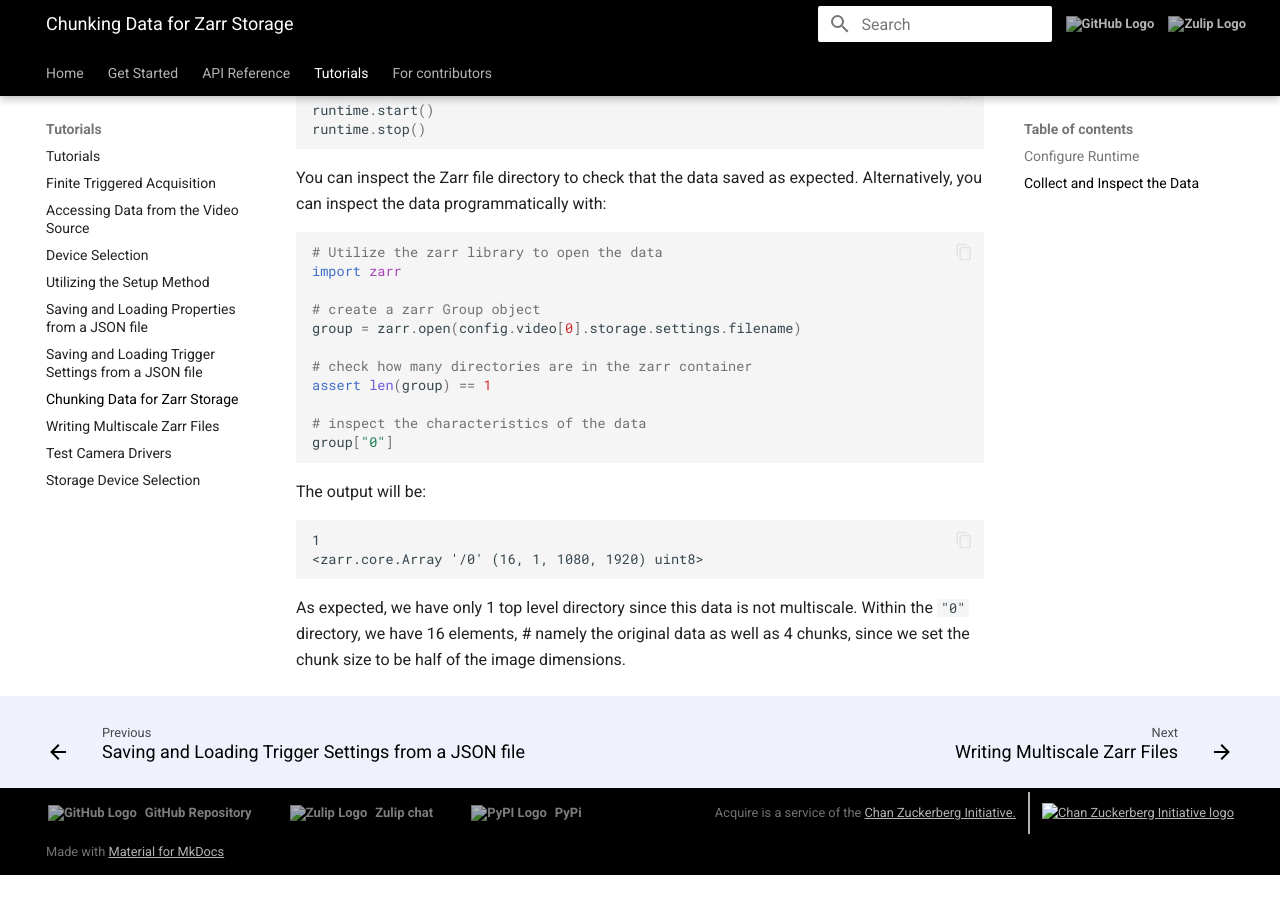
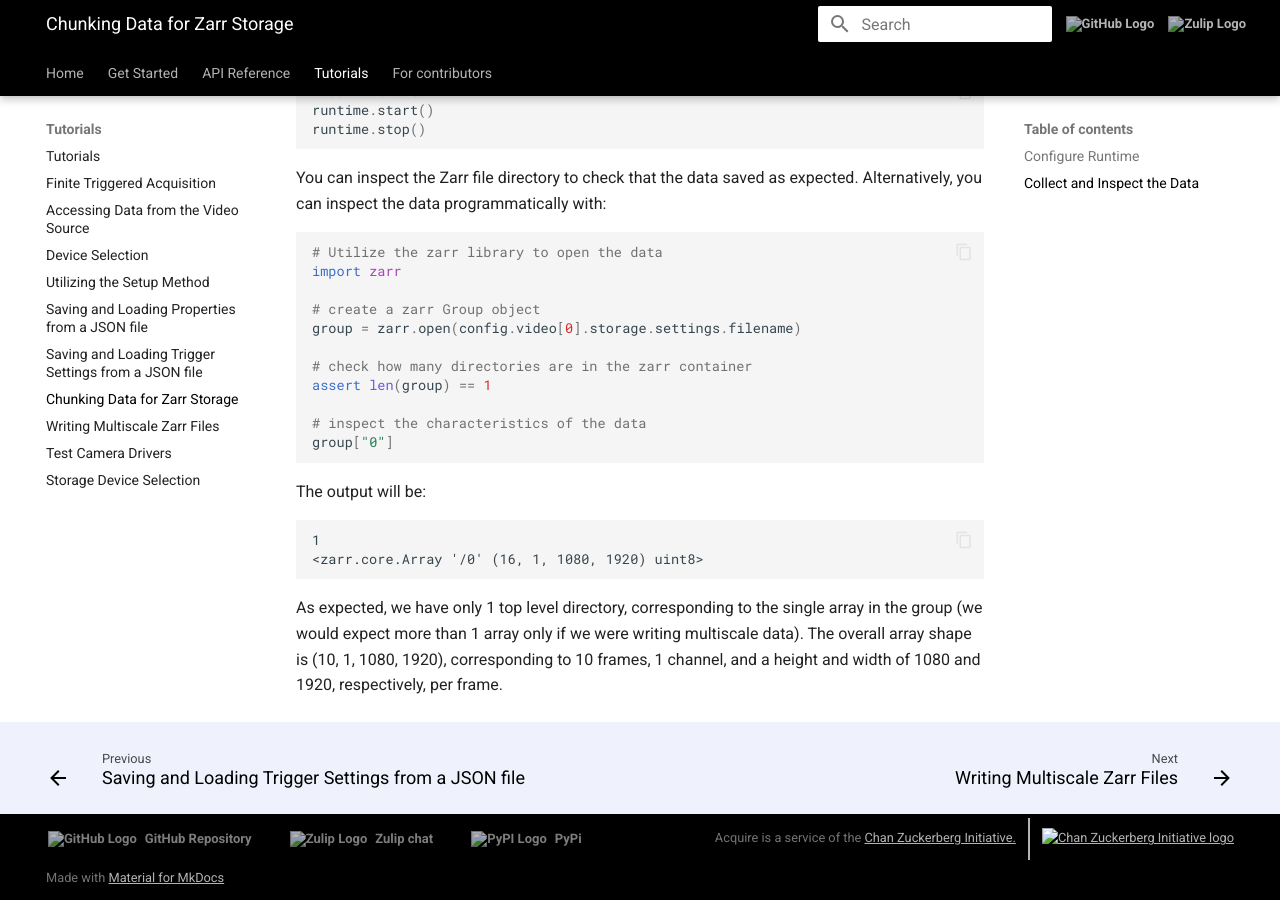
Before and after one commit to melissawm/acquire-docs, an MkDocs documentation site: the page built from docs/tutorials/chunked.md, in a window 1280 px wide and 900 px high, scrolled down 1404 px. Built offline with MkDocs 1.6.1 and Material for MkDocs 9.7.7, drawn with Linux system fonts in a browser that asks for light colours; comment, search, counter and statistics services are not loaded; before the commit the page ends 2279 px from its top, so only the background shows below that.

Commit message:
Update docs/tutorials/chunked.md
Co-authored-by: Alan Liddell <aliddell@chanzuckerberg.com>

````diff
--- a/docs/tutorials/chunked.md
+++ b/docs/tutorials/chunked.md
@@ -84,4 +84,4 @@ The output will be:
 1
 <zarr.core.Array '/0' (16, 1, 1080, 1920) uint8>
 ```
-As expected, we have only 1 top level directory since this data is not multiscale. Within the `"0"` directory, we have 16 elements, # namely the original data as well as 4 chunks, since we set the chunk size to be half of the image dimensions.
+As expected, we have only 1 top level directory, corresponding to the single array in the group (we would expect more than 1 array only if we were writing multiscale data). The overall array shape is (10, 1, 1080, 1920), corresponding to 10 frames, 1 channel, and a height and width of 1080 and 1920, respectively, per frame.
````
